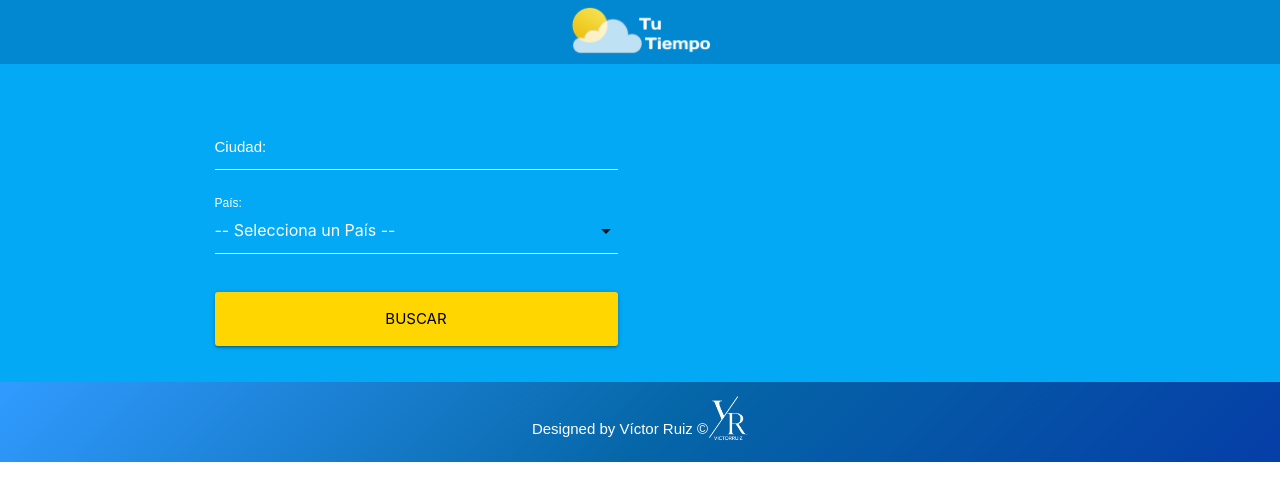
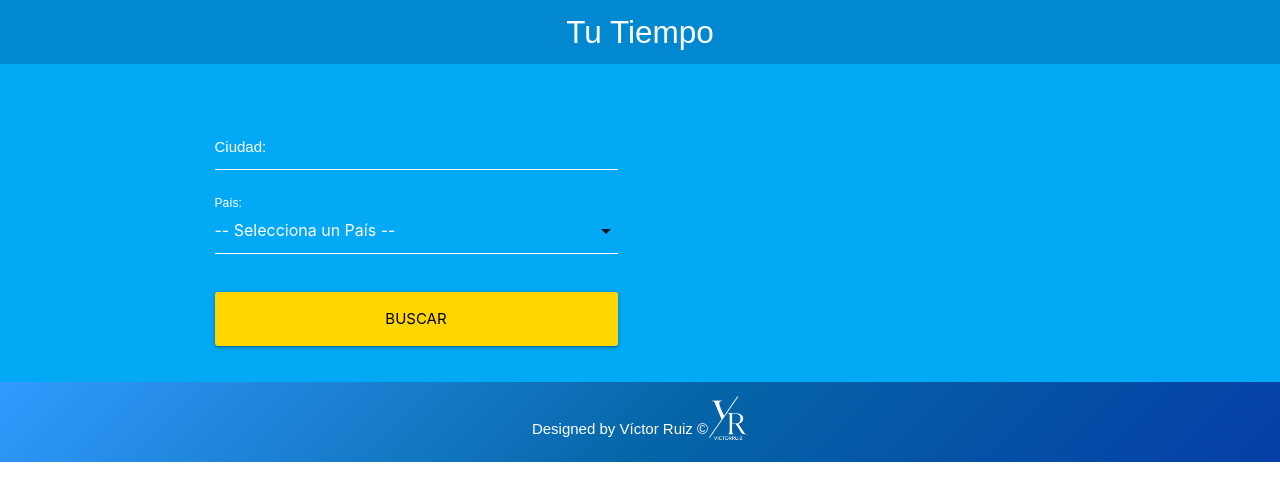
Before and after one commit to militroncho7/clima, a React (Create React App) app: page / in a window 1280 px wide. Shown: the top 500 px of the page. Built offline with nearby package versions, Linux system fonts and the light colour scheme.

Commit message:
update logo

```diff
--- a/src/App.js
+++ b/src/App.js
@@ -63,7 +63,7 @@ function App() {
   return (
     <Fragment>
       <Header
-        titulo='Clima React App'
+        titulo='Tu Tiempo'
       />
 
       <div className="contenedor-form">
--- a/src/components/Header.js
+++ b/src/components/Header.js
@@ -1,12 +1,12 @@
 import React from 'react';
-import Logo from './Logo';
+// import Logo from './Logo';
 
-const Header = () => {
+const Header = ({titulo}) => {
     return (
         <nav>
             <div className="nav-wrapper light-blue darken-2">
-                {/* <a href="#!" className="brand-logo">{titulo}</a> */}
-                <Logo />
+                <a href="#!" className="brand-logo">{titulo}</a>
+                {/* <Logo /> */}
             </div>
         </nav>
     );
```
Also changed, not shown: 1 other file (tests, documents, lock files or other folders).
